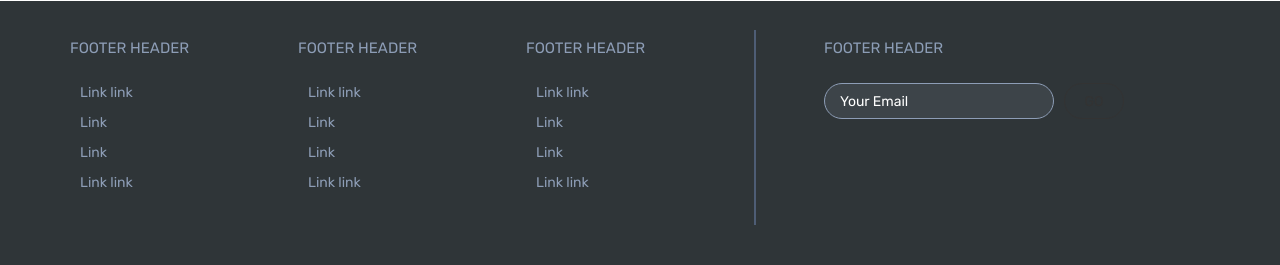
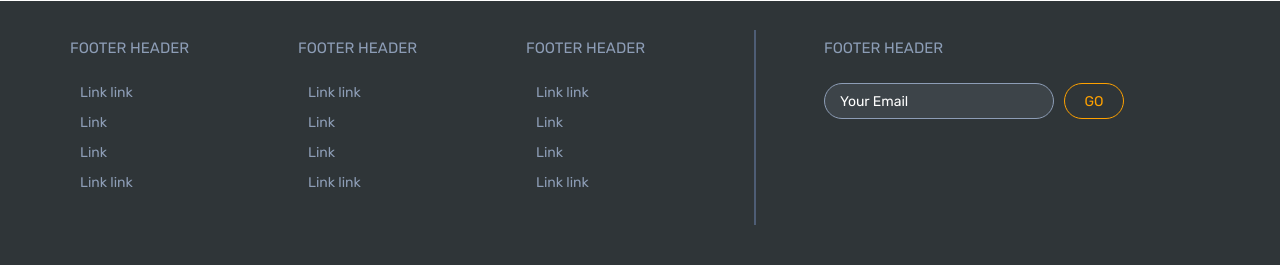
Before and after one commit to nancyhenry89/coinDepot, a PHP site: page / in a window 1280 px wide, with the pointer over the restyled element. Shown: the part 1818-2083 px from the top of the page. Run offline with PHP 8.4, Linux system fonts and the light colour scheme; some libraries are stand-ins or nearby versions.

Commit message:
Fix btn hover

```diff
--- a/assets/css/styles.css
+++ b/assets/css/styles.css
@@ -192,6 +192,7 @@ footer .footer-link{font-size:15px;text-transform:uppercase;margin-bottom:24px;d
 .sub-inpt:-ms-input-placeholder{color:var(--color3)}
 .sub-inpt:-moz-placeholder{color:var(--color3)}
 footer .btn{float:left;margin-left:10px;min-width:60px;color:var(--color3)}
+footer .btn:hover{color: var(--color1)}
 .subscribe:before{content:'';width:2px;height:80%;background:#4e5d75;position:absolute;left:0;top:19px}
 .subscribe{display:block}
 footer .footer-link:hover{text-decoration:none;color:#8c9db6}
```
